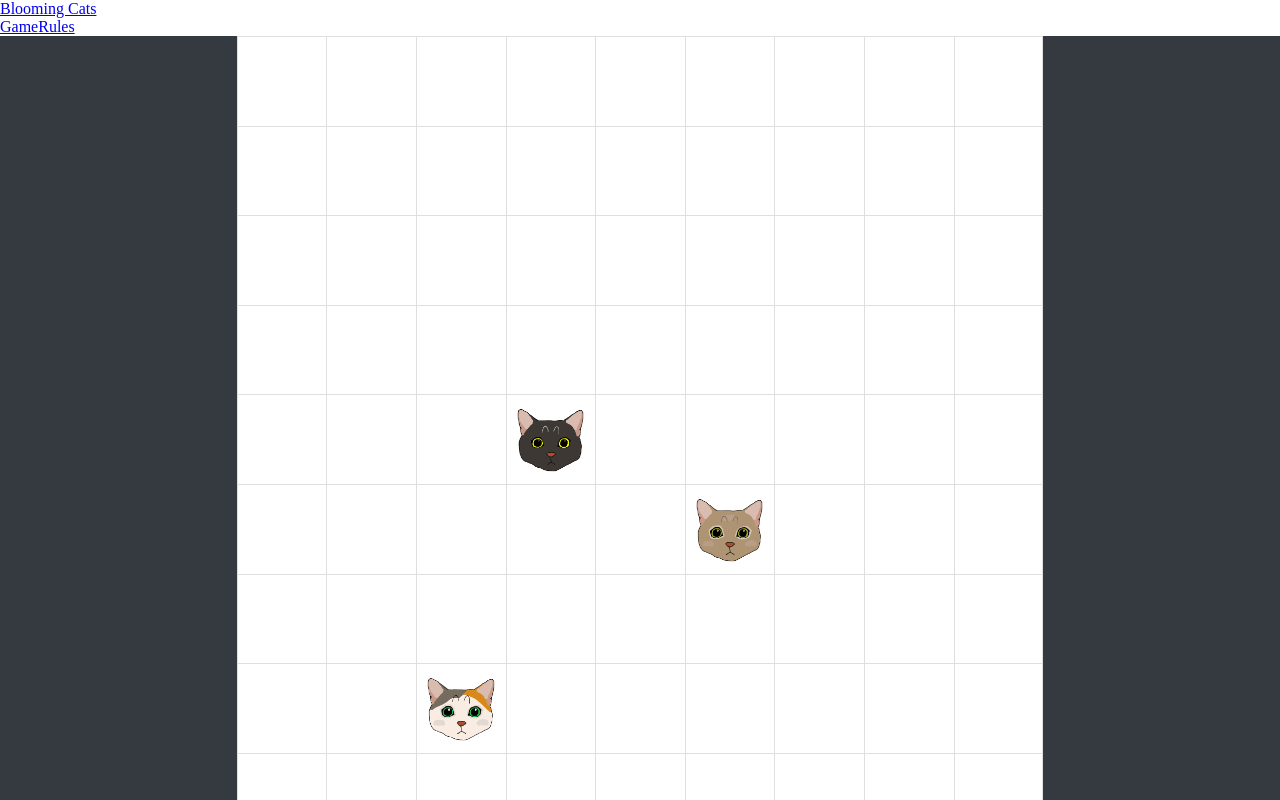
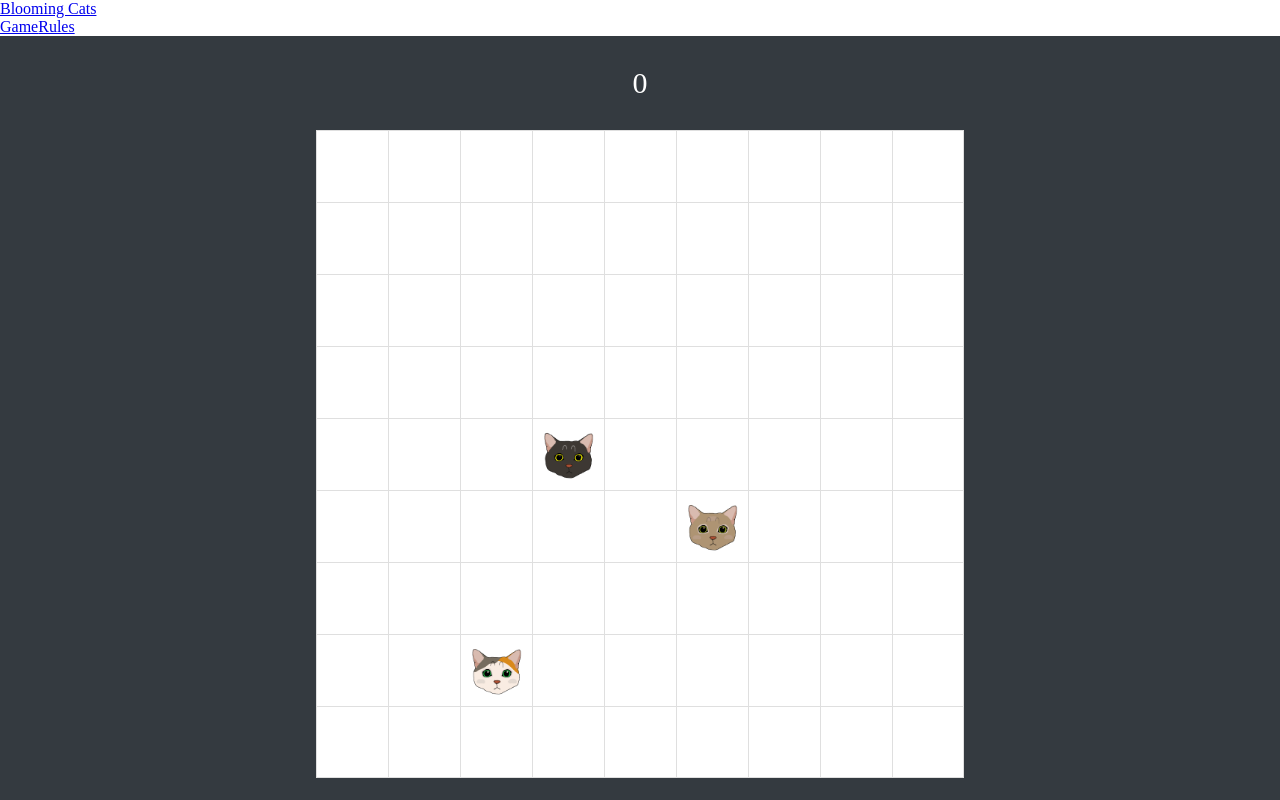
Before and after one commit to MichaelDurfey/bloomingcats, a React app: page /game in a window 1280 px wide. Built offline with nearby package versions, Linux system fonts and the light colour scheme.

Commit message:
feat: more rules for columns, diagonals and such

```diff
--- a/src/client/components/Game/Board.jsx
+++ b/src/client/components/Game/Board.jsx
@@ -1,13 +1,15 @@
 import React from 'react';
-import PropTypes from 'prop-types';
+// import PropTypes from 'prop-types';
 import styles from '../../styles/Board.css';
 import { useBoardContext } from './BoardContext';
+import Score from './Score';
 
 export default function Board() {
   const { board, boardContainer } = styles;
   const { squares } = useBoardContext();
   return (
     <div className={boardContainer}>
+      <Score />
       <div className={board}>
         { squares }
       </div>
--- a/src/client/components/Game/BoardContext.jsx
+++ b/src/client/components/Game/BoardContext.jsx
@@ -12,13 +12,13 @@ import orangeCat from '../../../assets/4OrangeCat.png';
 import greyCat from '../../../assets/5GreyCat.png';
 import calicoCat from '../../../assets/6CalicoCat.png';
 import siameseCat from '../../../assets/7SiameseCat.png';
-import brownCatSelected from '../../../assets/1BrownCatSelected.gif';
-import whiteCatSelected from '../../../assets/2WhiteCatSelected.gif';
-import blackCatSelected from '../../../assets/3BlackCatSelected.gif';
-import orangeCatSelected from '../../../assets/4OrangeCatSelected.gif';
-import greyCatSelected from '../../../assets/5GreyCatSelected.gif';
-import calicoCatSelected from '../../../assets/6CalicoCatSelected.gif';
-import siameseCatSelected from '../../../assets/7SiameseCatSelected.gif';
+import brownCatSelected from '../../../assets/1BrownCatSelected2.gif';
+import whiteCatSelected from '../../../assets/2WhiteCatSelected2.gif';
+import blackCatSelected from '../../../assets/3BlackCatSelected2.gif';
+import orangeCatSelected from '../../../assets/4OrangeCatSelected2.gif';
+import greyCatSelected from '../../../assets/5GreyCatSelected2.gif';
+import calicoCatSelected from '../../../assets/6CalicoCatSelected2.gif';
+import siameseCatSelected from '../../../assets/7SiameseCatSelected2.gif';
 
 // selected
 
@@ -78,12 +78,13 @@ const catMapDefault = Array.from({ length: 9 })// 9 x 9 board;
     );
   }));
 
-function updateRow(map, row, i, index) {
+function updateRow(map, row, i, index, newScore) {
   const mapCopy = [...map.map((v) => [...v])];
   for (let x = i; x < mapCopy.length; x += 1) {
     if (mapCopy[row] && mapCopy[row][x] && mapCopy[row][x].props.cat.index === index) {
       const { numberPosition } = mapCopy[row][x].props;
       availableSquares[numberPosition] = numberPosition;
+      newScore += 1;
       mapCopy[row][x] = (
         <Square
           key={`${row}-${x}`}
@@ -98,16 +99,17 @@ function updateRow(map, row, i, index) {
       break;
     }
   }
-  return mapCopy;
+  return { newMap: mapCopy, newScore };
 }
 
-function updateColumn(map, column, row, index) {
+function updateColumn(map, column, row, index, newScore) {
   const mapCopy = [...map.map((v) => [...v])];
   for (let i = row; i < mapCopy.length; i += 1) {
     // eslint-disable-next-line no-plusplus
     if (mapCopy[i][column].props.cat.index === index) {
       const { numberPosition } = mapCopy[i][column].props;
       availableSquares[numberPosition] = numberPosition;
+      newScore += 1;
       mapCopy[i][column] = (
         <Square
           key={`${i}-${column}`}
@@ -122,50 +124,17 @@ function updateColumn(map, column, row, index) {
       break;
     }
   }
-  return mapCopy;
+  return { newMap: mapCopy, newScore };
 }
 
-function checkMatch(a, b, c, d, e) {
-  // eslint-disable-next-line prefer-rest-params
-  return Array.from(arguments).every((value) => typeof value === 'number') && a === b && b === c && c === d && d === e;
-}
-
-function checkRows(map, match) {
-  let newMap = map;
-  map.forEach((row, idx) => {
-    for (let i = 0; i < 5; i += 1) {
-      const catIndex = (modifier) => row[i + modifier || i].props.cat.index;
-      if (checkMatch(catIndex(), catIndex(1), catIndex(2), catIndex(3), catIndex(4))) {
-        newMap = updateRow(map, idx, i, catIndex());
-        match = true;
-        break;
-      }
-    }
-  });
-  return { newMap, match };
-}
-function checkColumns(finalMap, match) {
-  let newMap = [...finalMap];
-  for (let j = 0; j < 8; j += 1) {
-    for (let i = 0; i < 5; i += 1) {
-      const catIndex = (modifier) => newMap[i + modifier || i][j].props.cat.index;
-      if (checkMatch(catIndex(), catIndex(1), catIndex(2), catIndex(3), catIndex(4))) {
-        newMap = updateColumn(finalMap, j, i, catIndex());
-        match = true;
-        break;
-      }
-    }
-  }
-  return { newMap, match };
-}
-
-function updateMajorDiag(finalMap, j, row, index) {
+function updateMajorDiag(finalMap, j, row, index, newScore) {
   const majordiagCopy = [...finalMap.map((v) => [...v])];
   let temp = j;
   for (let x = row; x < majordiagCopy.length; x += 1) {
     if (majordiagCopy[x] && majordiagCopy[x][temp] && majordiagCopy[x][temp].props.cat.index === index) {
       const { numberPosition } = majordiagCopy[x][temp].props;
       availableSquares[numberPosition] = numberPosition;
+      newScore += 1;
       majordiagCopy[x][temp] = (
         <Square
           key={`${x}-${temp}`}
@@ -181,10 +150,10 @@ function updateMajorDiag(finalMap, j, row, index) {
     }
     temp += 1;
   }
-  return majordiagCopy;
+  return { newMap: majordiagCopy, newScore };
 }
 
-function updateMinorDiag(finalMap, j, row, index) {
+function updateMinorDiag(finalMap, j, row, index, newScore) {
   const minordiagCopy = [...finalMap.map((v) => [...v])];
   let temp = row;
   for (let x = j; x >= 0; x -= 1) {
@@ -194,6 +163,7 @@ function updateMinorDiag(finalMap, j, row, index) {
       const { numberPosition } = minordiagCopy[temp][x].props;
       const catIndex = minordiagCopy[temp][x].props.cat.index;
       if (catIndex !== index) break;
+      newScore += 1;
       availableSquares[numberPosition] = numberPosition;
       minordiagCopy[temp][x] = (
         <Square
@@ -208,17 +178,52 @@ function updateMinorDiag(finalMap, j, row, index) {
       temp += 1;
     }
   }
-  return minordiagCopy;
+  return { newMap: minordiagCopy, newScore };
 }
 
-function checkMajorDiag(finalMap, match) {
+function checkMatch(a, b, c, d, e) {
+  // eslint-disable-next-line prefer-rest-params
+  return Array.from(arguments).every((value) => typeof value === 'number') && a === b && b === c && c === d && d === e;
+}
+
+function checkRows(map, match, newScore) {
+  let newMap = map;
+  map.forEach((row, idx) => {
+    for (let i = 0; i < 5; i += 1) {
+      const catIndex = (modifier) => row[modifier ? i + modifier : i].props.cat.index;
+      if (checkMatch(catIndex(), catIndex(1), catIndex(2), catIndex(3), catIndex(4))) {
+        ({ newMap, newScore } = updateRow(map, idx, i, catIndex(), newScore));
+        match = true;
+        break;
+      }
+    }
+  });
+  return { newMap, match, newScore };
+}
+function checkColumns(finalMap, match, newScore) {
+  let newMap = [...finalMap];
+  for (let j = 0; j <= 8; j += 1) {
+    for (let i = 0; i < 5; i += 1) {
+      const catIndex = (modifier) => newMap[modifier ? i + modifier : i][j].props.cat.index;
+      if (checkMatch(catIndex(), catIndex(1), catIndex(2), catIndex(3), catIndex(4))) {
+        ({ newMap, newScore } = updateColumn(finalMap, j, i, catIndex(), newScore));
+        match = true;
+        break;
+      }
+    }
+  }
+  return { newMap, match, newScore };
+}
+
+function checkMajorDiag(finalMap, match, newScore) {
+  let newMap = finalMap;
   for (let i = -4; i < finalMap.length; i += 1) {
     let row = 0;
     for (let j = i; j < 5; j += 1) {
-      const catIndex = (modifier) => finalMap[row + modifier || row][j + modifier || j].props.cat.index;
+      const catIndex = (modifier) => finalMap[modifier ? row + modifier : row][modifier ? j + modifier : j].props.cat.index;
       if (finalMap[row] && finalMap[row + 4] && finalMap[row][j]) {
         if (checkMatch(catIndex(), catIndex(1), catIndex(2), catIndex(3), catIndex(4))) {
-          finalMap = updateMajorDiag(finalMap, j, row, catIndex());
+          ({ newMap, newScore } = updateMajorDiag(finalMap, j, row, catIndex(), newScore));
           match = true;
           break;
         }
@@ -226,19 +231,18 @@ function checkMajorDiag(finalMap, match) {
       row += 1;
     }
   }
-  return { newMap: finalMap, match };
+  return { newMap, match, newScore };
 }
 
-function checkMinorDiag(finalMap, match) {
+function checkMinorDiag(finalMap, match, newScore) {
+  let newMap = finalMap;
   for (let i = finalMap.length + 4; i > 3; i -= 1) {
     let row = 0;
     for (let j = i; j >= 4; j -= 1) {
       const catIndex = (modifier) => finalMap[modifier ? row + modifier : row][modifier ? j - modifier : j].props.cat.index;
       if (finalMap[row] && finalMap[row + 4] && finalMap[row][j]) {
-        // console.log('checkMatch', catIndex(), catIndex(1), catIndex(2), catIndex(3), catIndex(4));
-        // console.log('checkMatch', row + undefined || row, 'j', j, row + 1, 'j', j - 1, row + 2, 'j', j - 2, row + 3, 'j', j - 3, row + 4, 'j', 4 - 4 || 'HEY!!');
         if (checkMatch(catIndex(), catIndex(1), catIndex(2), catIndex(3), catIndex(4))) {
-          finalMap = updateMinorDiag(finalMap, j, row, catIndex());
+          ({ newMap, newScore } = updateMinorDiag(finalMap, j, row, catIndex(), newScore));
           match = true;
           break;
         }
@@ -246,20 +250,25 @@ function checkMinorDiag(finalMap, match) {
       row += 1;
     }
   }
-  return { newMap: finalMap, match };
+  return { newMap, match, newScore };
 }
 
 const BoardContext = React.createContext(null);
 const BoardContextProvider = ({ children }) => {
   const [squares, updateSquares] = useState(catMapDefault);
+  const [score, updateScore] = useState(0);
 
   const checkMatches = (finalMap) => {
     let newMap = [...finalMap];
     let match;
-    ({ newMap, match } = checkRows(newMap, match));
-    ({ newMap, match } = checkColumns(newMap, match));
-    ({ newMap, match } = checkMajorDiag(newMap, match));
-    ({ newMap, match } = checkMinorDiag(newMap, match));
+    let newScore = score;
+    ({ newMap, match, newScore } = checkRows(newMap, match, newScore));
+    ({ newMap, match, newScore } = checkColumns(newMap, match, newScore));
+    ({ newMap, match, newScore } = checkMajorDiag(newMap, match, newScore));
+    ({ newMap, match, newScore } = checkMinorDiag(newMap, match, newScore));
+    if (score !== newScore) {
+      updateScore(newScore);
+    }
     return { match, newMap };
   };
 
@@ -308,7 +317,7 @@ const BoardContextProvider = ({ children }) => {
               cat={randomCat()}
               row={rowIdx}
               column={idx}
-              numberPosition={idx}
+              numberPosition={finalMapCounter}
               active
             />
           );
@@ -322,7 +331,7 @@ const BoardContextProvider = ({ children }) => {
 
   return (
     <BoardContext.Provider value={{
-      squares, rerenderBoard, catImageSelectedMap,
+      squares, rerenderBoard, catImageSelectedMap, score,
     }}
     >
       {children}
--- /dev/null
+++ b/src/client/components/Game/Score.jsx
@@ -0,0 +1,15 @@
+import React from 'react';
+import styles from '../../styles/Score.css';
+import { useBoardContext } from './BoardContext';
+
+export default function Board() {
+  const { scoreContainer } = styles;
+  const { score } = useBoardContext();
+  return (
+    <div className={scoreContainer}>
+      <p>
+        {score }
+      </p>
+    </div>
+  );
+}
--- a/src/client/styles/Board.css
+++ b/src/client/styles/Board.css
@@ -1,7 +1,7 @@
 :local(.board) {
   display: grid;
-  grid-template-columns: repeat(9, minmax(45px, 7vw));
-  grid-template-rows: repeat(9, minmax(45px, 7vw)) ;
+  grid-template-columns: repeat(9, minmax(45px, 9vh));
+  grid-template-rows: repeat(9, minmax(45px, 9vh)) ;
 }
 
 :local(.boardContainer){
--- a/src/client/styles/Cat.css
+++ b/src/client/styles/Cat.css
@@ -1,4 +1,6 @@
 :local(.image) {
-  width: 6vw;
-  height: 6vw;
+  width: 7vh;
+  height: 7vh;
+  max-width: 69px;
+  max-height: 69px;
 }
--- /dev/null
+++ b/src/client/styles/Score.css
@@ -0,0 +1,15 @@
+:local(.scoreContainer){
+  display: flex;
+  flex-flow: column;
+  align-items: center;
+  flex-basis: 35%;
+  justify-content: center;
+  width: 250px;
+  height: 100px;
+  border: red;
+  font-size: 30px;
+}
+
+:local(.scoreContainer p){
+    color: white;
+}
```
